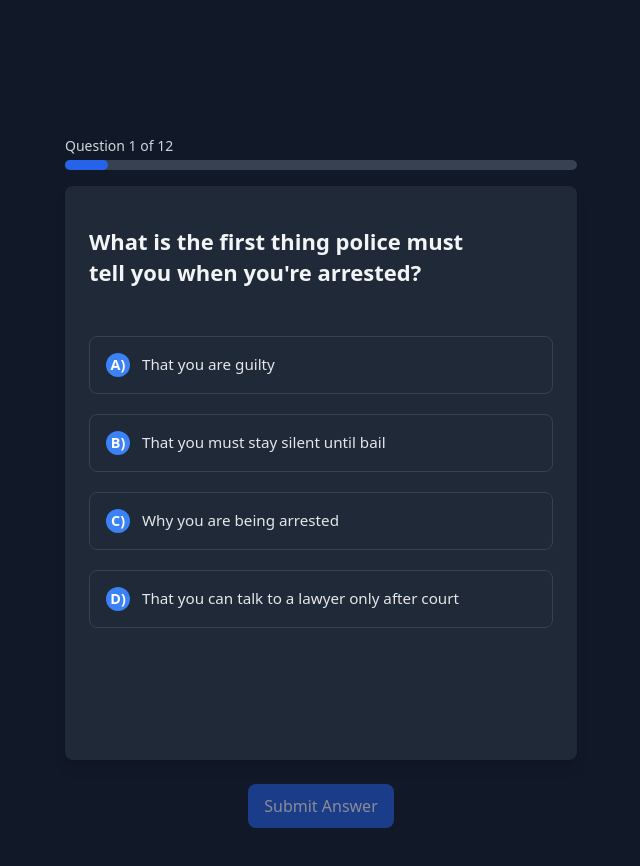
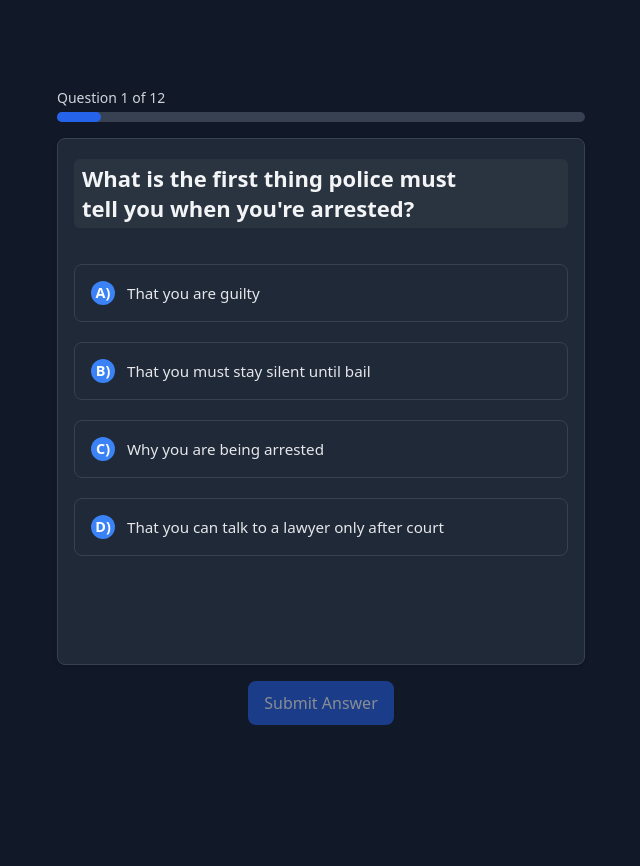
Before and after one commit to Charles-Mwai/Uongozi-Civic-tech, a website: page public/index.html in a window 1280 px wide. Both pictures are taken after a click on the button "Start Exam". Shown: the whole page, without its empty margins (319-959 px from the left). After the commit the page ends 803 px from the top, so only its background shows below. Drawn offline with nearby package versions, Linux system fonts and the light colour scheme.

Commit message:
Optimize layout spacing and reduce vertical space
- Reduced top padding and margins throughout the layout
- Made header and question containers more compact
- Improved vertical rhythm and spacing between elements
- Adjusted line heights for better readability in compact mode

```diff
--- a/public/styles.css
+++ b/public/styles.css
@@ -20,14 +20,15 @@
 
   body {
     font-family: var(--font-family);
-    line-height: 1.6;
+    line-height: 1.5;
     background-color: #111827;
     color: #e5e7eb;
     display: flex;
     justify-content: center;
     align-items: flex-start;
     min-height: 100vh;
-    padding: 20px;
+    padding: 2px 0 10px 0;
+    margin: 0;
   }
 
   .container {
@@ -44,7 +45,7 @@
   header {
     background: #1f2937;
     border-bottom: 1px solid var(--border-color);
-    padding: 24px;
+    padding: 6px 16px 8px;
     text-align: center;
   }
 
@@ -78,7 +79,7 @@
   }
 
   main {
-    padding: 2rem 1rem;
+    padding: 0.1rem 0.5rem 0.5rem;
     flex-grow: 1;
     width: 100%;
     max-width: 1000px;
@@ -88,31 +89,35 @@
     display: none;
     animation: fadeIn 0.5s ease-in-out;
     width: 100%;
+    padding: 0 0.25rem;
   }
 
   /* Question and Answer Styling */
   .question-container {
     display: flex;
     flex-direction: column;
-    gap: 1rem;
+    gap: 0.5rem;
     width: 100%;
-    margin: 0.5rem 0 1.25rem;
+    margin: 0;
+    padding: 0.5rem 0;
   }
 
   .question-header {
-    font-size: 1.1rem;
+    font-size: 1.05rem;
     font-weight: 600;
-    margin: 0.5rem 0;
+    margin: 0;
     color: #f3f4f6;
-    line-height: 1.3;
-    padding: 0;
+    line-height: 1.4;
+    padding: 0.25rem 0.5rem;
+    background: rgba(255, 255, 255, 0.05);
+    border-radius: 0.375rem;
   }
 
   .options-container {
     display: flex;
     flex-direction: column;
     width: 100%;
-    padding: 0.5rem 0;
+    padding: 0.25rem 0 0.5rem;
     gap: 0.5rem;
   }
 
@@ -231,7 +236,16 @@
   }
 
   #question-container {
-    margin-bottom: 24px;
+    min-height: 100px;
+    padding: 0.75rem 1rem;
+    margin-bottom: 0.5rem;
+    background-color: #1f2937;
+    border: 1px solid #374151;
+    border-radius: 0.5rem;
+    box-shadow: 0 2px 4px rgba(0, 0, 0, 0.1);
+    display: flex;
+    flex-direction: column;
+    justify-content: center;
   }
 
   .question-header {
@@ -326,6 +340,12 @@
     margin-bottom: 24px;
   }
 
+  #results #progress-text {
+    font-size: 0.8rem;
+    color: #9ca3af;
+    margin-bottom: 0.25rem;
+  }
+
   #share-section {
     text-align: center;
     margin-top: 24px;
```
